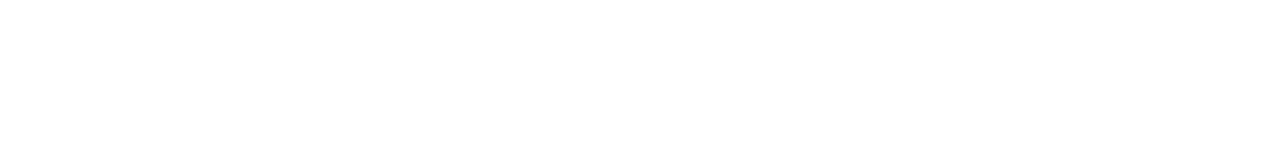
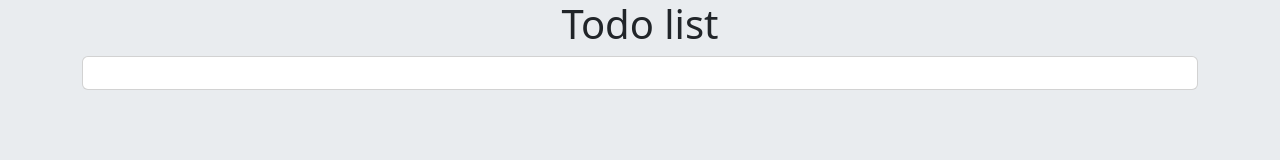
Before and after one commit to bradblanchette/typescript-todo-app, a website with bundled scripts: page index.html in a window 1280 px wide. Built offline with nearby package versions, Linux system fonts and the light colour scheme.

Commit message:
Add in styling and markup for the app

```diff
--- a/index.html
+++ b/index.html
@@ -6,8 +6,13 @@
     <title>Todo app</title>
     <link href="https://cdn.jsdelivr.net/npm/bootstrap@5.3.8/dist/css/bootstrap.min.css" rel="stylesheet" integrity="sha384-sRIl4kxILFvY47J16cr9ZwB07vP4J8+LH7qKQnuqkuIAvNWLzeN8tE5YBujZqJLB" crossorigin="anonymous">
   </head>
-  <body>
-
+  <body class="bg-body-secondary">
+    <div class="container">
+      <h1 class="text-center">Todo list</h1>
+      <div class="card">
+        <div id="app" class="p-3"></div>
+      </div>
+    </div>
     <script src="https://cdn.jsdelivr.net/npm/bootstrap@5.3.8/dist/js/bootstrap.bundle.min.js" integrity="sha384-FKyoEForCGlyvwx9Hj09JcYn3nv7wiPVlz7YYwJrWVcXK/BmnVDxM+D2scQbITxI" crossorigin="anonymous"></script>
     <script src="./dist/index.js"></script>
   </body>
```
